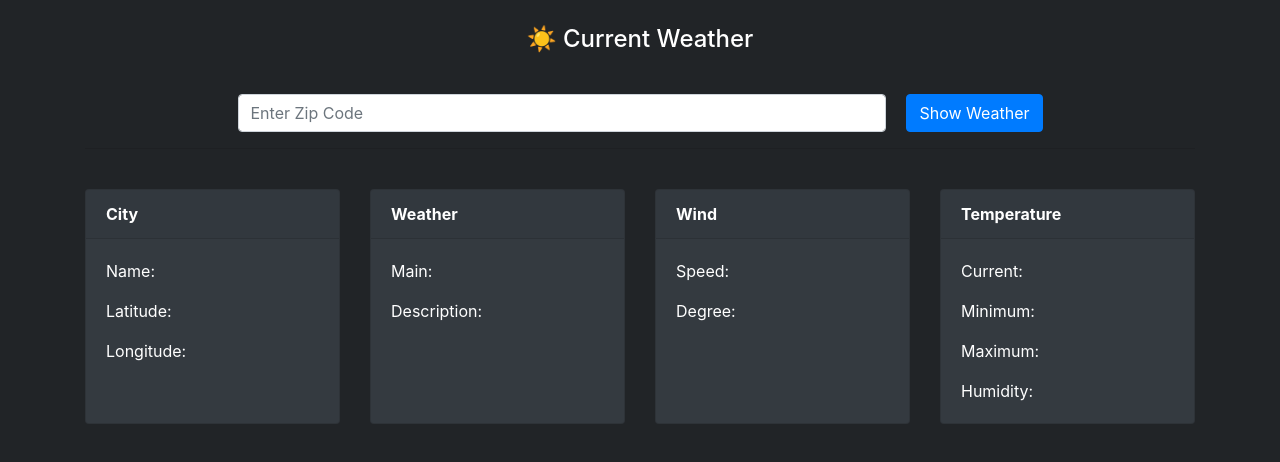
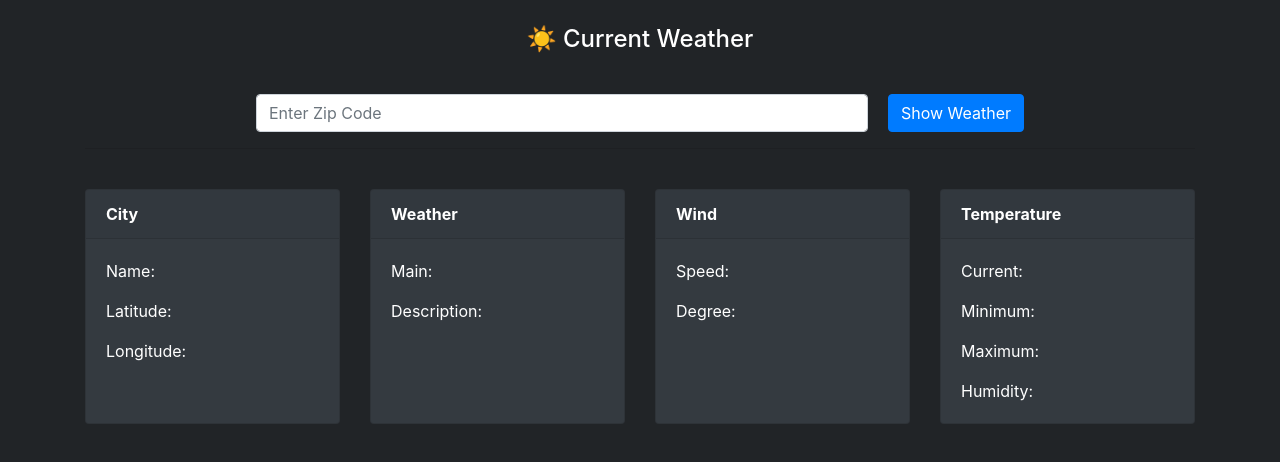
Before and after one commit to dlnhnr/Weather, a plain HTML site: page index.html in a window 1280 px wide. Drawn offline with nearby package versions, Linux system fonts and the light colour scheme.

Commit message:
minor changes in formatting

```diff
--- a/script.js
+++ b/script.js
@@ -1,3 +1,5 @@
+const access = "a976a3a413808e9bce7acd3ce8f361bc";
+
 var input = document.getElementById("zipcode");
 const button = document.getElementById("show-weather");
 
@@ -15,8 +17,6 @@ const current = document.getElementById("temp-current");
 const minimum = document.getElementById("temp-min");
 const maximum = document.getElementById("temp-max");
 const humidity = document.getElementById("humidity");
-
-const access = "a976a3a413808e9bce7acd3ce8f361bc";
 
 button.addEventListener('click', () => getInfo());
 
--- a/style.css
+++ b/style.css
@@ -9,14 +9,13 @@ h4 {
 }
 
 .outer {
-  width: 100%
+  width: 100%;
 }
 
 .col-sm-10 {
   display: flex;
-  width: 75%;
+  width: 70%;
   margin: 0 auto;
-  padding: 0 25px 0 25px;
 }
 
 #show-weather {
```
